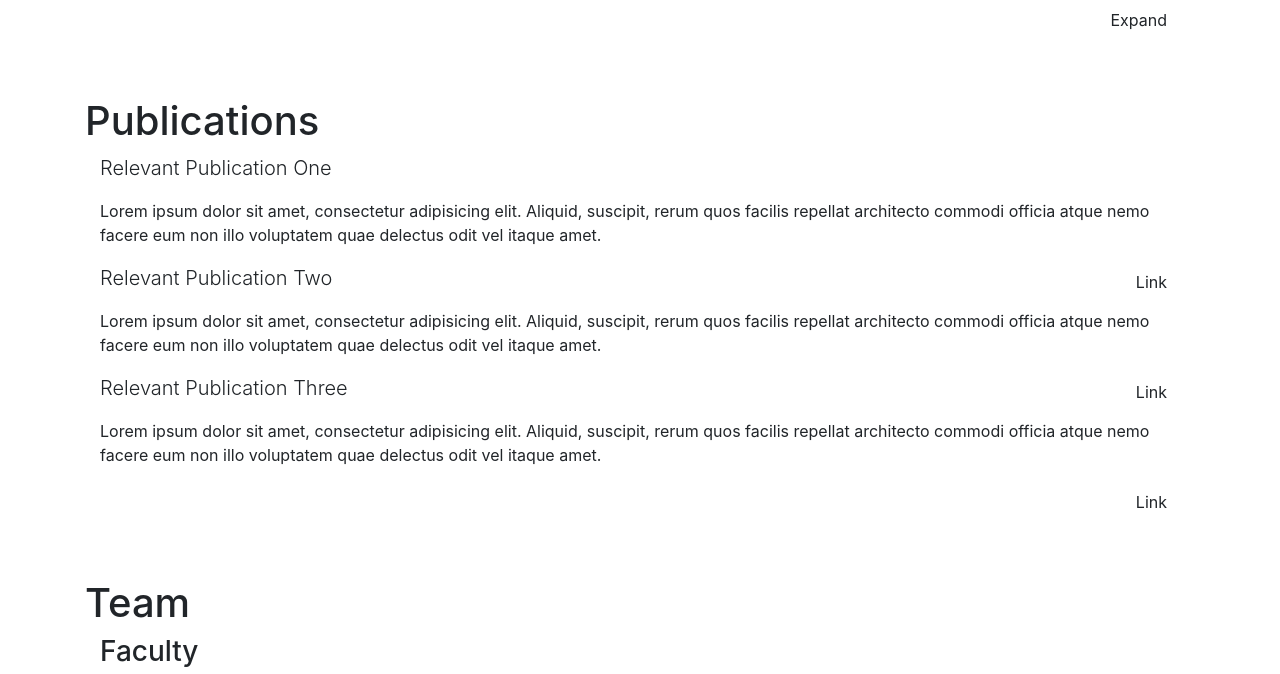
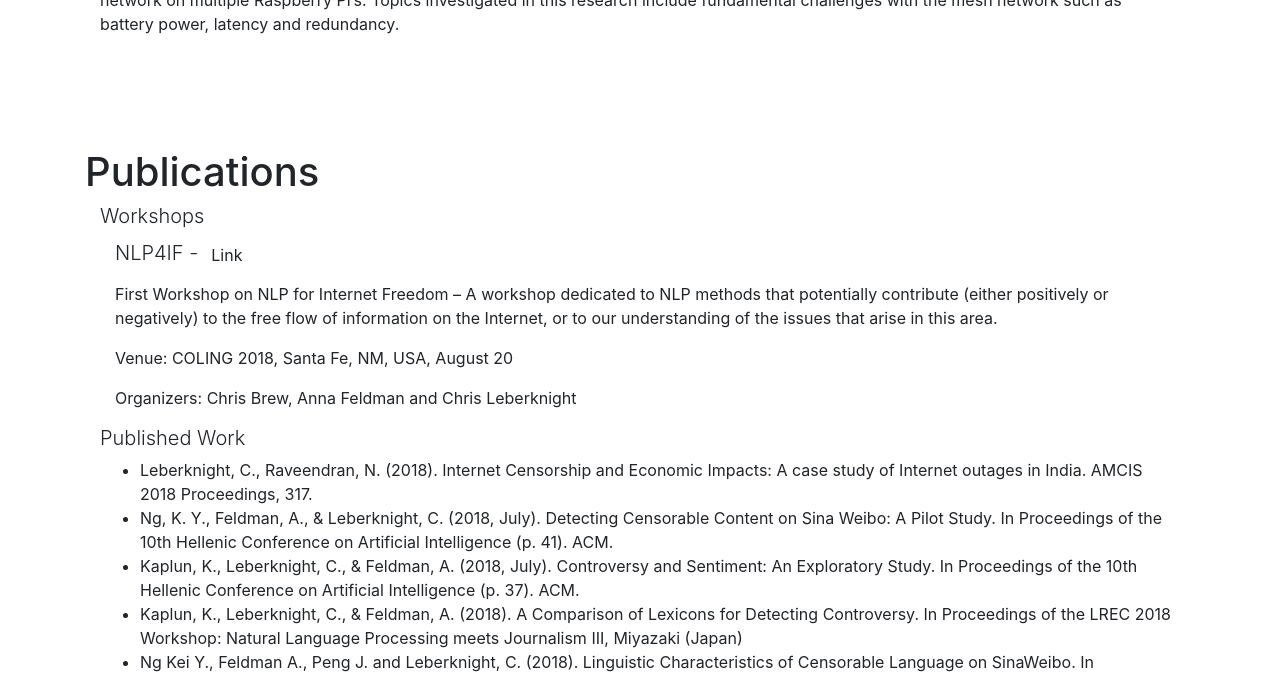
Before and after one commit to matt-goldeck/CensorHome, a Django app: template templates/home.html in a window 1280 px wide. Shown: the part 1793-2467 px from the top of the page. Run offline with Django 3.2, Linux system fonts and the light colour scheme; the template is opened without the code that fills it, so the values that code supplies are empty; some libraries are stand-ins or nearby versions.

Commit message:
Update for NetSci/2018

```diff
--- a/templates/home.html
+++ b/templates/home.html
@@ -9,7 +9,7 @@
     <meta name="description" content="">
     <meta name="author" content="">
 
-    <title>Montclair State: IC:D/A</title>
+    <title>MSU NetSci Lab</title>
 
     <!-- Bootstrap core CSS -->
     <link href="{% static 'bootstrap.min.css' %}" rel="stylesheet">
@@ -24,7 +24,7 @@
     <!-- Navigation -->
     <nav class="navbar navbar-expand-lg navbar-dark bg-dark fixed-top">
       <div class="container">
-        <a class="navbar-brand" href="#">MSU Internet Censorship: Detection/Avoidance</a>
+        <a class="navbar-brand" href="#">MSU NetSci</a>
         <button class="navbar-toggler" type="button" data-toggle="collapse" data-target="#navbarResponsive" aria-controls="navbarResponsive" aria-expanded="false" aria-label="Toggle navigation">
           <span class="navbar-toggler-icon"></span>
         </button>
@@ -51,7 +51,7 @@
 
     <!-- Header - set background image for the header -->
     <header class="py-5 bg-image-full" style="background-image: url({% static 'img/bg2.jpg' %});">
-        <h1 id="head-text" class ="text-center text-white"> Internet Censorship Detection and Avoidance</h1>
+        <h1 id="head-text" class ="text-center text-white">The Network Science Lab at MSU</h1>
     </header>
     <!-- About -->
     <section id="about" class="py-5">
@@ -59,14 +59,8 @@
         <h1 class="msu-red">About</h1>
 
         <div class="container">
-         <p class="lead">Lorem ipsum dolor sit amet, consectetur adipisicing elit.</p>
-          <p>Internet censorship is the control or suppression of what can be accessed, published, or viewed on the Internet enacted by regulators, or on their own initiative. Individuals and organizations may engage in self-censorship for moral, religious, or business reasons, to conform to societal norms, due to intimidation, or out of fear of legal or other consequences.[1]</p>
-
-          <p>The extent of Internet censorship varies on a country-to-country basis. While most democratic countries have moderate Internet censorship, other countries go as far as to limit the access of information such as news and suppress discussion among citizens.[1] Internet censorship also occurs in response to or in anticipation of events such as elections, protests, and riots. An example is the increased censorship due to the events of the Arab Spring. Other areas of censorship include copyrights, defamation, harassment, and obscene material.</p>
-          <img class="float-left body-pic" src="{% static 'img/polarization.jpg' %}">
-          <p>Support for and opposition to Internet censorship also varies. In a 2012 Internet Society survey 71% of respondents agreed that "censorship should exist in some form on the Internet". In the same survey 83% agreed that "access to the Internet should be considered a basic human right" and 86% agreed that "freedom of expression should be guaranteed on the Internet". According to GlobalWebIndex, over 400 million people use virtual private networks to circumvent censorship or for increased level of privacy.[2] Many of the challenges associated with Internet censorship are similar to those for offline censorship of more traditional media such as newspapers, magazines, books, music, radio, television, and film. One difference is that national borders are more permeable online: residents of a country that bans certain information can find it on websites hosted outside the country. </p>
-          <p>Thus censors must work to prevent access to information even though they lack physical or legal control over the websites themselves. This in turn requires the use of technical censorship methods that are unique to the Internet, such as site blocking and content filtering.[3] locking and filtering can be based on relatively static blacklists or be determined more dynamically based on a real-time examination of the information being exchanged. Blacklists may be produced manually or automatically and are often not available to non-customers of the blocking software. Blocking or filtering can be done at a centralized national level, at a decentralized sub-national level, or at an institutional level, for example in libraries, universities or Internet cafes.[1]</p>
-          <p>B Blocking and filtering may also vary within a country across different ISPs.[8] Countries may filter sensitive content on an ongoing basis and/or introduce temporary filtering during key time periods such as elections. In some cases the censoring authorities may surreptitiously block content to mislead the public into believing that censorship has not been applied. This is achieved by returning a fake "Not Found" error message when an attempt is made to access a blocked website.[9] Unless the censor has total control over all Internet-connected computers, such as in North Korea (who employ an intranet that only privileged citizens can access), or Cuba, total censorship of information is very difficult or impossible to achieve due to the underlying distributed technology of the Internet. Pseudonymity and data havens (such as Freenet) protect free speech using technologies that guarantee material cannot be removed and prevents the identification of authors. Technologically savvy users can often find ways to access blocked content. Nevertheless, blocking remains an effective means of limiting access to sensitive information for most users when censors, such as those in China, are able to devote significant resources to building and maintaining a comprehensive censorship system.[3]</p>
+          <p>The Network Science Lab (NetSci) in the Department of Computer Science at Montclair State University is dedicated to the study of the intersection between social behavior and computational systems.  NetSci supports a broad range of topics including: Internet censorship, Internet of Things (IoT), security and privacy, and the modeling and analysis of technological and online social networks.  Researchers in lab have expertise in network analytic methods, machine learning, and natural language processing.</p>
+          <p>An experimental test-bed enables exploration and simulation activities that support the underlying research conducted in the lab.  <a href="/static/img/net_arch.png">Overview of the network topology</a> that supports our research. </p>
         </div>
       </div>
     </section>
@@ -74,50 +68,74 @@
     <section id="projects" class="py-5 bg-alt">
       <div class = "container">
         <h1 class="msu-red">Projects</h1>
-          <div class="container proj-box">
-              <img class ="float-left body-pic" src="{% static 'img/700x400.png' %}"  style="width:350px;height:220px;">
-              <p class="lead">Lorem ipsum dolor sit amet, consectetur adipisicing elit.</p>
-                <p>Lorem ipsum dolor sit amet, consectetur adipisicing elit. Aliquid, suscipit, rerum quos facilis repellat architecto commodi officia atque nemo facere eum non illo voluptatem quae delectus odit vel itaque amet.</p>
-                <p>Lorem ipsum dolor sit amet, consectetur adipisicing elit. Aliquid, suscipit, rerum quos facilis repellat architecto commodi officia atque nemo facere eum non illo voluptatem quae delectus odit vel itaque amet.</p>
-              <button class="float-right btn" data-toggle="collapse" data-target="#p1-c">Expand</button>
+        <h2 class="msu-red">Internet Censorship Detection</h2>
+        <div style="padding-bottom: 60px;" class="container proj-box">
+              <img class ="float-left body-pic" src="{% static 'img/detect.png' %}"  style="width:300px;height:220px;">
+              <p style='padding-top:30px;' class="lead msu-red">Detecting Censored Content</p>
+              <p> Internet regulation in the form of online censorship and Internet shutdowns have been increasing over recent years. This project involves the development of a natural language processing (NLP) application for performing cross country probing that conceals the exact location of the originating request.</p>
+          </div>
+          <div style="padding-bottom: 60px;" class="container proj-box">
+              <img class ="float-left body-pic" src="{% static 'img/controversial.png' %}"  style="width:300px;height:220px;vertical-align:middle;">
+              <p style='padding-top:50px;' class="lead msu-red">Classifiying Controversial Content</p>
+              <p>This project investigates the performance of multi-class classifiers using novel linguistic features in order to determine the most useful classifier for detecting controversial news articles.</p>
+          </div>
+          <div class="container no-body-pic proj-box" style="padding-top:40px">
+              <p class="lead msu-red">Linguistic Fingerprinting</p>
+              <p>This project investigates linguistic characteristics of censored and uncensored posts on a number of topics to build a classifier that predicts censorship decisions independent of discussion topics.</p>
+          </div>
+          <div class="container no-body-pic proj-box">
+              <p class="lead msu-red">Internet Shutdowns</p>
+              <p>The objective of this research is to provide a methodology for measuring the financial impacts of Internet outages. The financial impacts are measured against a Nation’s Gross Domestic Product (GDP) for countries to project the aftermath of Internet outage episodes.</p>
+          </div>
+          <div class="container no-body-pic proj-box">
+              <p class="lead msu-red">Disinformation</p>
+              <p>TBD</p>
+          </div>
+          <div class="container no-body-pic proj-box">
+              <p class="lead msu-red">Internet Censorship Evasion</p>
+              <p>TBD</p>
+          </div>
+          <h2 class="msu-red">IoT</h2>
+          <div class="container no-body-pic proj-box">
+              <p class="lead msu-red">Remote Radio Frequency Analysis and Jamming on the Internet of Things</p>
+              <p>This project investigates radio frequency (RF) jamming, selective RF (SRF) jamming, and undetectable selective RF (USRF) jamming in a step-by-step approach using several categories of RF devices, starting with simple RF doorbells. Increasingly sophisticated devices will be tested and documented, with the ultimate goal of producing an easy to use tool consisting of hardware and software to be used for testing the security and resilience of Internet of Things IoT devices.</p>
+          </div>
+          <div class="container no-body-pic proj-box">
+              <p class="lead msu-red">PiMesh – Implementation of Mesh Network on Multiple Raspberry Pi’s</p>
+              <p>This work explores optimal routing strategies for wireless mesh networks using a series of Raspberry Pi’s.   implementing a wireless mesh network on multiple Raspberry Pi’s.  Topics investigated in this research include fundamental challenges with the mesh network such as battery power, latency and redundancy.</p>
+          </div>
 
-              <div id="p1-c" class="collapse expan-div">
-                  Lorem ipsum dolor text....
-              </div>
           </div>
-          <div class="container proj-box">
-              <img class ="float-left body-pic" src="{% static 'img/700x400.png' %}"  style="width:350px;height:220px;">
-              <p class="lead">Lorem ipsum dolor sit amet, consectetur adipisicing elit.</p>
-                <p>Lorem ipsum dolor sit amet, consectetur adipisicing elit. Aliquid, suscipit, rerum quos facilis repellat architecto commodi officia atque nemo facere eum non illo voluptatem quae delectus odit vel itaque amet.</p>
-                <p>Lorem ipsum dolor sit amet, consectetur adipisicing elit. Aliquid, suscipit, rerum quos facilis repellat architecto commodi officia atque nemo facere eum non illo voluptatem quae delectus odit vel itaque amet.</p>
-              <button class="float-right btn" data-toggle="collapse" data-target="#p2-c">Expand</button>
-              <div id="p2-c" class="collapse expan-div">
-                  Lorem ipsum dolor text....
-              </div>
-         </div>
-        </div>
     </section>
     <!-- Publications -->
     <section id="publications" class="py-5">
       <div class="container">
         <h1 class = "msu-red">Publications</h1>
+        <div class="container">
+          <h2 class="lead msu-red">Workshops</h2>
           <div class="container pub-box">
-              <p class="lead">Relevant Publication One</p>
-                <p>Lorem ipsum dolor sit amet, consectetur adipisicing elit. Aliquid, suscipit, rerum quos facilis repellat architecto commodi officia atque nemo facere eum non illo voluptatem quae delectus odit vel itaque amet.</p>
-                <a href="https://www.google.com/" class="btn float-right" role="button">Link</a>
+              <h3 class="lead">NLP4IF -<a href="https://cbrew.github.io/nlp4if/" class="btn" role="button">Link</a></h3>
+              <p>First Workshop on NLP for Internet Freedom – A workshop dedicated to NLP methods that potentially contribute (either positively or negatively) to the free flow of information on the Internet, or to our understanding of the issues that arise in this area.</p>
+              <p>Venue: COLING 2018, Santa Fe, NM, USA, August 20</p>
+              <p>Organizers:  Chris Brew, Anna Feldman and Chris Leberknight</p>
           </div>
-          <div class="container pub-box">
-              <p class="lead">Relevant Publication Two</p>
-                <p>Lorem ipsum dolor sit amet, consectetur adipisicing elit. Aliquid, suscipit, rerum quos facilis repellat architecto commodi officia atque nemo facere eum non illo voluptatem quae delectus odit vel itaque amet.</p>
-                <a href="https://www.google.com/" class="btn float-right" role="button">Link</a>
-          </div>
-          <div class="container pub-box">
-              <p class="lead">Relevant Publication Three</p>
-                <p>Lorem ipsum dolor sit amet, consectetur adipisicing elit. Aliquid, suscipit, rerum quos facilis repellat architecto commodi officia atque nemo facere eum non illo voluptatem quae delectus odit vel itaque amet.</p>
-                <a href="https://www.google.com/" class="btn float-right" role="button">Link</a>
-          </div>
-
-      </div>
+        </div>
+        <div class="container">
+          <h2 class = "lead msu-red">Published Work</h2>
+          <ul>
+            <li>Leberknight, C., Raveendran, N. (2018). Internet Censorship and Economic Impacts: A case study of Internet outages in India. AMCIS 2018 Proceedings, 317. </li>
+            <li>Ng, K. Y., Feldman, A., & Leberknight, C. (2018, July). Detecting Censorable Content on Sina Weibo: A Pilot Study. In Proceedings of the 10th Hellenic Conference on Artificial Intelligence (p. 41). ACM.</li>
+            <li>Kaplun, K., Leberknight, C., & Feldman, A. (2018, July). Controversy and Sentiment: An Exploratory Study. In Proceedings of the 10th Hellenic Conference on Artificial Intelligence (p. 37). ACM. </li>
+            <li>Kaplun, K., Leberknight, C., & Feldman, A. (2018). A Comparison of Lexicons for Detecting Controversy. In Proceedings of the LREC 2018 Workshop: Natural Language Processing meets Journalism III, Miyazaki (Japan)</li>
+            <li>Ng Kei Y., Feldman A., Peng J. and Leberknight, C. (2018). Linguistic Characteristics of Censorable Language on SinaWeibo. In Proceedings of The COLING 1st Natural Language Processing for Information Freedom workshop) </li>
+          </ul>
+        </div>
+        <div class="container">
+          <h2 class="lead msu-red">Grants</h2>
+          <ul>
+            <li>NSF Award Number: 1704113.  SaTC: CORE: Medium: Collaborative: A Linguistically-Informed Approach for Measuring and Circumventing Internet Censorship, Principal Investigator: <b>Chris Leberknight</b>; Co-Principal Investigator: <b>Anna Feldman</b>, (August 15, 2017 – August 31 2020).</li>
+            <li>NSF Award Number: 1259758.  The NECST Program Networking and Engaging in Computer Science and Information Technology Program,  Principal Investigator: Katherine Herbert; Co-Principal Investigator: Edward Moskal, Thomas Marlowe, Nina Goodey, Jerry Fails, Emily Hill, <b>Chris Leberknight</b>, Donal MacVeigh (June 1, 2013 – May 31, 2019).</li>
+          </ul>
     </section>
     <!-- Team -->
     <section id="team" class="py-5 bg-alt">
@@ -139,51 +157,55 @@
                      <div id="t-desc"><p id="bio">Anna is a computational linguist. She has worked on a number of different projects, such as cross-lingual approaches to morpho-syntactic tagging,  learner corpora, and automatic idiom recognition. She is currently a Co-PI (with Chris Leberknight) on the project that applies linguistic insights to measure and circumvent Internet censorship.  She co-authored a book on resource-light morphology, co-edited nine volumes on various topics related to NLP and published 40+ peer-reviewed articles in journals and conference proceedings. Her work has been funded by the US Army Research Lab, the US Air Force Research Lab, the US National Science Foundation.</p></div>
                  </div>
              </div>
-             <div class="container mem-box">
-                 <div id="t-img"> <img class="mem-pic" src="{% static 'img/ej.jpg' %}"></div>
-                 <div class ="b-text">
-                     <div id="t-nt"> <p class="lead msu-red">Eric Joyce</p><p>Adjunct Professor</p></div>
-                     <div id="t-desc"><p id ="bio">Eric is an adjunct professor of Computer Science. His research interests include artificial intelligence, machine learning, natural language processing, heuristic and oppositional search, and game theory.</p></div>
-                 </div>
-             </div>
          </div>
          <div class="container mem-box-cont">
               <h3>Students</h3>
              <div class="container mem-box">
-                 <div id="t-img"> <img class="mem-pic" src="{% static 'img/kk.jpg' %}"></div>
-                 <div class ="b-text">
-                     <div id="t-nt"> <p class="lead msu-red">Kateryna Kaplun</p><p>Masters Student</p></div>
-                     <div id="t-desc"><p id ="bio">Kateryna received her undergraduate degree in Mathematics and Justice Studies from Montclair State University. Currently, she is pursuing a master's degree in Statistics at Montclair State University. Her research interests include interdisciplinary topics that relate mathematics, statistics, computer science, and justice studies. </p></div>
-                 </div>
-             </div>
-             <div class="container mem-box">
-                 <div id="t-img"></div>
-                 <div class ="b-text no-pic">
-                     <div id="t-nt"> <p class="lead msu-red">Kei Yin Ng</p><p>Masters Student</p></div>
-                     <div id="t-desc"><p id ="bio">Kei received her undergraduate degree from the Chinese University of Hong Kong in the field of Japanese Studies. She is currently pursuing a master's degree at Montclair State University concentrating on Computational Linguistics. She is interested in natural language processing and text analytics.</p></div>
-                 </div>
-             </div>
-             <div class="container mem-box">
                  <div id="t-img"> <img class="mem-pic" src="{% static 'img/mk.jpg' %}"></div>
                  <div class ="b-text">
-                     <div id="t-nt"> <p class="lead msu-red">Matthew Kadish</p><p>Masters Student</p></div>
+                     <div id="t-nt"> <p class="lead msu-red">Matthew Kadish</p><p>Graduate</p></div>
                      <div id="t-desc"><p id ="bio">Matthew received his undergraduate degree from Montclair State University, majoring in English and minoring in Linguistics and German. His future graduate studies will focus on linguistics, and his previous experience includes research with Dr. Jonathan Howell on the nuances of prosody.</p></div>
                  </div>
              </div>
              <div class="container mem-box">
                  <div id="t-img"> <img class="mem-pic" src="{% static 'img/ms1.jpg' %}"></div>
                  <div class ="b-text">
-                     <div id="t-nt"> <p class="lead msu-red">Micheal Shehata</p><p>Masters Student</p></div>
+                     <div id="t-nt"> <p class="lead msu-red">Micheal Shehata</p><p>Graduate</p></div>
                      <div id="t-desc"><p id ="bio">Michael recently received his BA in Linguistics from Montclair State University in January 2018, and is currently pursuing a graduate certificate in Computational Linguistics. Born and raised in Egypt, Micheal is a native Arabic speaker. His areas of interest include Machine Learning, Artificial intelligence, and Data Analysis. He is currently working on a publication in Arabic/English Code Switching among native Arabic speakers. where he will be collecting and analyzing Arabic data from authors who were sentenced to jail when they wrote criticizing their governments. Using this data, he hopes to find a pattern showing what is more likely to be censored based on the collected data.</p></div>
                  </div>
              </div>
              <div class="container mem-box">
                  <div id="t-img"> <img class="mem-pic" src="{% static 'img/mg.jpg' %}"></div>
                  <div class ="b-text">
-                     <div id="t-nt"> <p class="lead msu-red">Matthew Goldeck</p><p>Undergraduate Student</p></div>
-                     <div id="t-desc"><p id ="bio">Matthew is pursuing a BS in Computer Science at Montclair State University. He is interested in exploring the applications of data analysis, with a particular focus on big data and machine learning. </p></div>
+                     <div id="t-nt"> <p class="lead msu-red">Matthew Goldeck</p><p>Undergraduate</p></div>
+                     <div id="t-desc"><p id ="bio">Matt is pursuing his BS in Computer Science at MSU. He's interested in data science with a particular focus on relational databases, machine learning, and data analysis. He likes history, running, and taking long walks through Stack Overflow.</p></div>
                  </div>
              </div>
+             <div class="container mem-box">
+                 <div id="t-img"></div>
+                 <div class ="b-text no-pic">
+                     <div id="t-nt"> <p class="lead msu-red">Kei Yin Ng</p><p>Graduate</p></div>
+                     <div id="t-desc"><p id ="bio">Kei received her undergraduate degree from the Chinese University of Hong Kong in the field of Japanese Studies. She is currently pursuing a master's degree at Montclair State University concentrating on Computational Linguistics. She is interested in natural language processing and text analytics.</p></div>
+                 </div>
+             </div>
+           </div>
+         <div class="container mem-box-cont">
+           <h3>Alumni</h3>
+           <div class="container mem-box">
+               <div id="t-img"> <img class="mem-pic" src="{% static 'img/ej.jpg' %}"></div>
+               <div class ="b-text">
+                   <div id="t-nt"> <p class="lead msu-red">Eric Joyce</p><p>Adjunct Professor</p></div>
+                   <div id="t-desc"><p id ="bio">Eric was an adjunct professor of Computer Science at MSU. His research interests include artificial intelligence, machine learning, natural language processing, heuristic and oppositional search, and game theory. He is currently pursuing a PhD at Stevens Institute of Technology.</p></div>
+               </div>
+           </div>
+           <div class="container mem-box">
+               <div id="t-img"> <img class="mem-pic" src="{% static 'img/kk.jpg' %}"></div>
+               <div class ="b-text">
+                   <div id="t-nt"> <p class="lead msu-red">Kateryna Kaplun</p><p>Graduate</p></div>
+                   <div id="t-desc"><p id ="bio">Kateryna received her undergraduate degree in Mathematics and Justice Studies, and her master's in Statistics from Montclair State University. Her research interests include interdisciplinary topics that relate mathematics, statistics, computer science, and justice studies. </p></div>
+               </div>
+           </div>
+       </div>
          </div>
      </div>
     </section>
```
